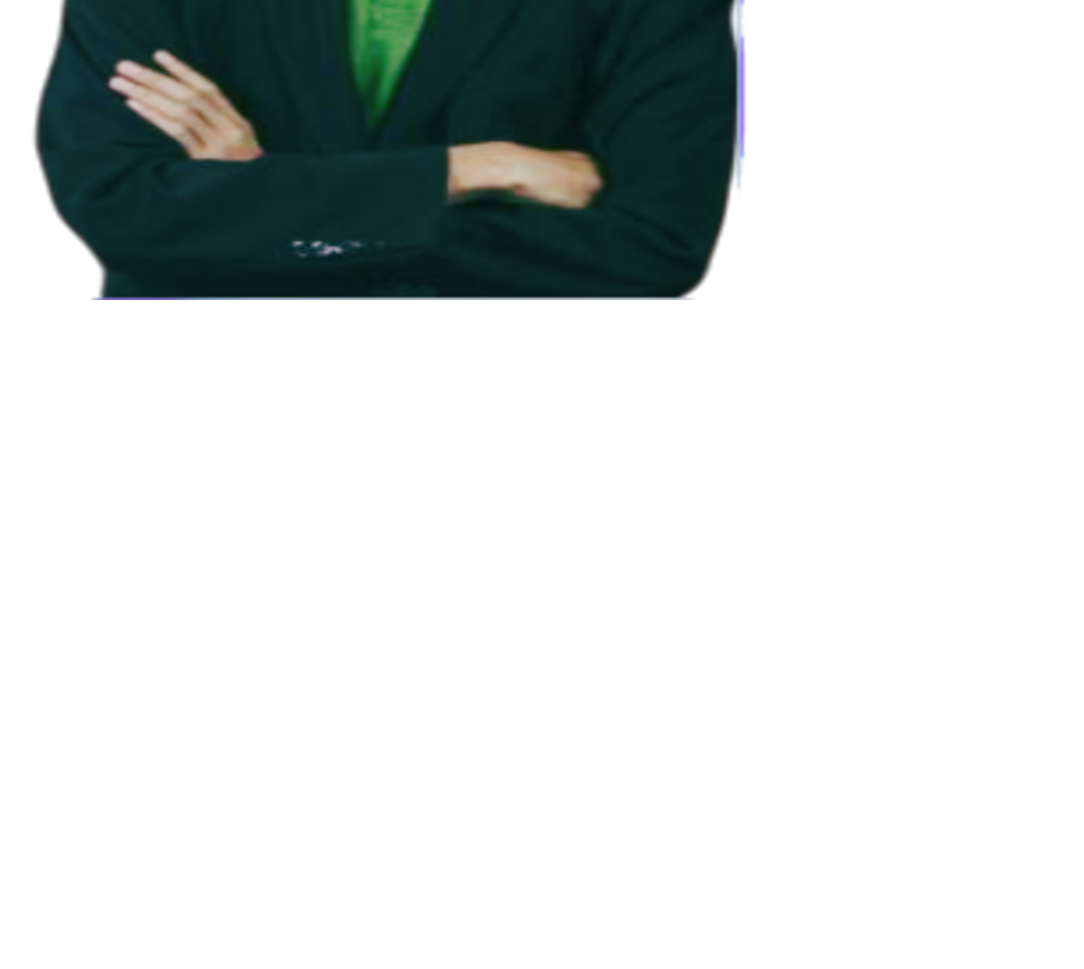
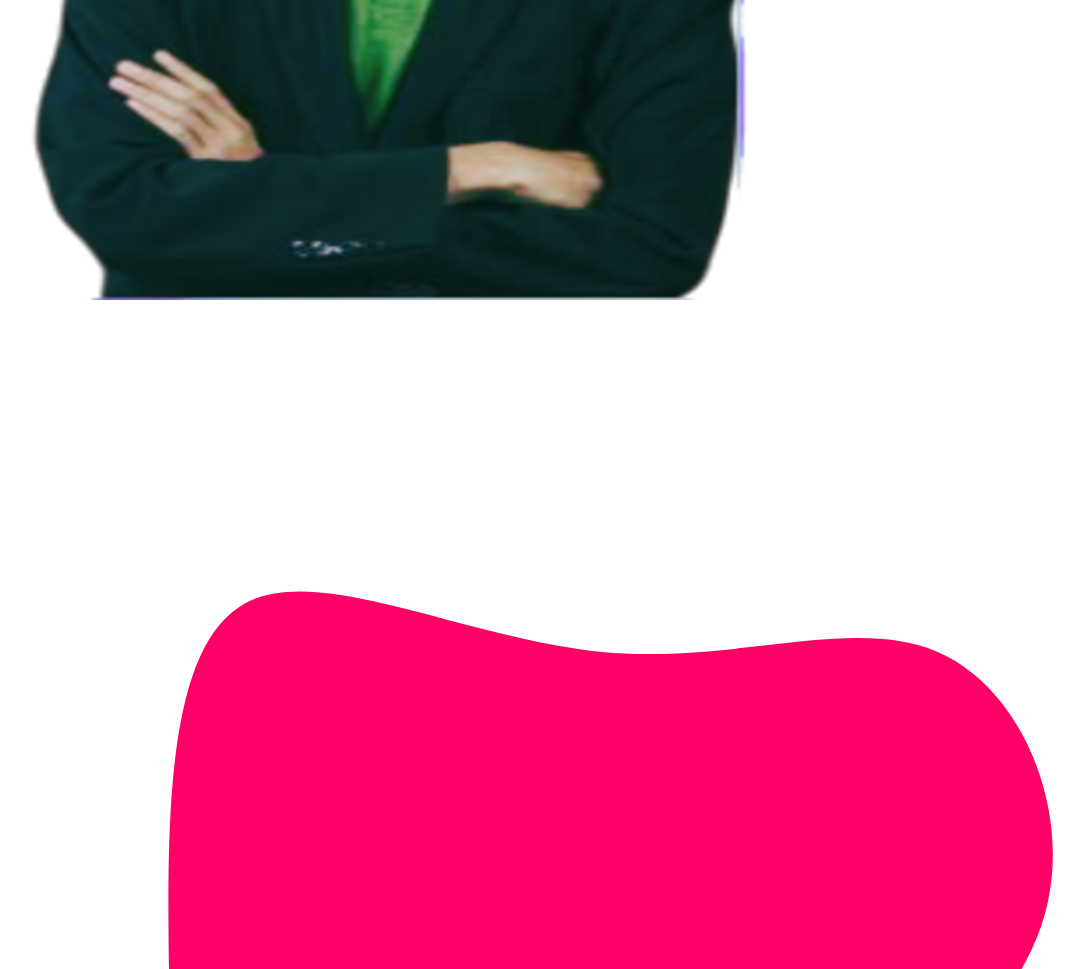
Before and after one commit to KelvinnDv/Portofolio, a website: page Index.html in a window 1280 px wide. Shown: the part 851-1820 px from the top of the page, without its empty margins (26-1110 px from the left). Before the commit the page ends 1151 px from the top, so only its background shows below. Drawn offline with Linux system fonts and the light colour scheme.

Commit message:
add a blop svg for bg

```diff
--- a/Index.html
+++ b/Index.html
@@ -22,6 +22,11 @@
                 <div class="w-full self-end px-4">
                     <div class="mt-10">
                         <img src="dist/img/kelvinresize.png" alt="kelvinfalah" class="max-w-full mx-auto">
+                        <span>
+                            <svg viewBox="0 0 200 200" xmlns="http://www.w3.org/2000/svg">
+                                <path fill="#FF0066" d="M51.6,-43.7C65.1,-38.1,73,-19.1,69.5,-3.4C66.1,12.2,51.4,24.4,37.9,37.7C24.4,51.1,12.2,65.5,-5.3,70.8C-22.9,76.1,-45.8,72.4,-57.9,59.1C-70,45.8,-71.3,22.9,-71.4,-0.1C-71.5,-23.1,-70.4,-46.2,-58.3,-51.8C-46.2,-57.4,-23.1,-45.6,-2,-43.6C19.1,-41.6,38.1,-49.4,51.6,-43.7Z" transform="translate(100 100)" />
+                              </svg>
+                        </span>
                     </div>
                 </div>
             </div>
```
